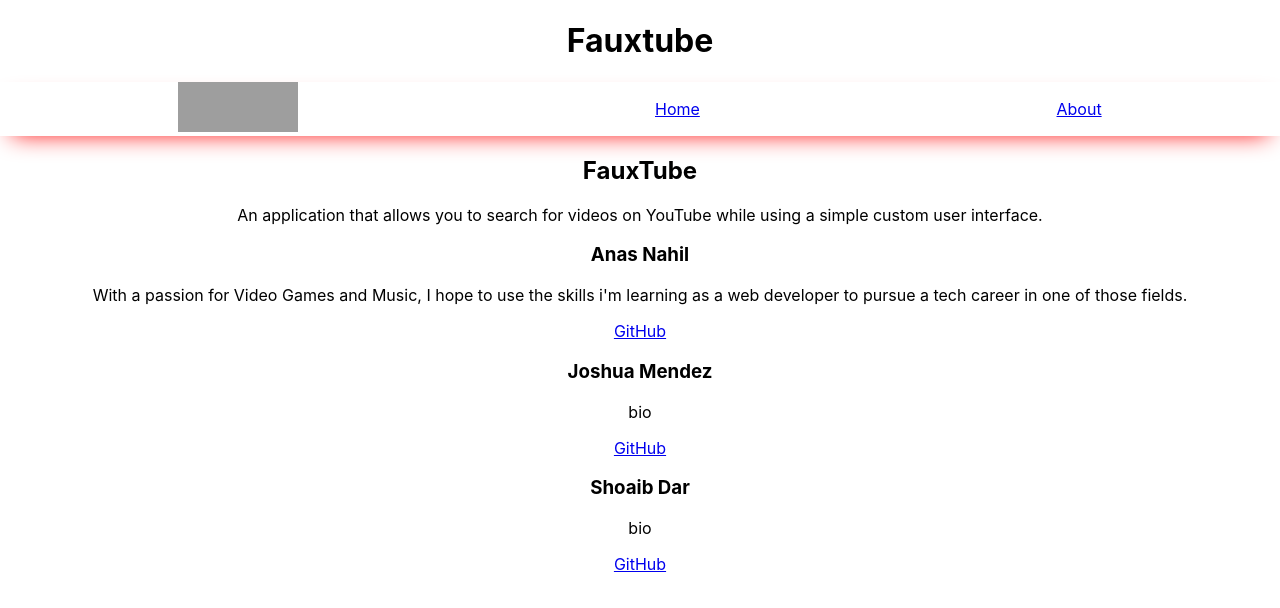
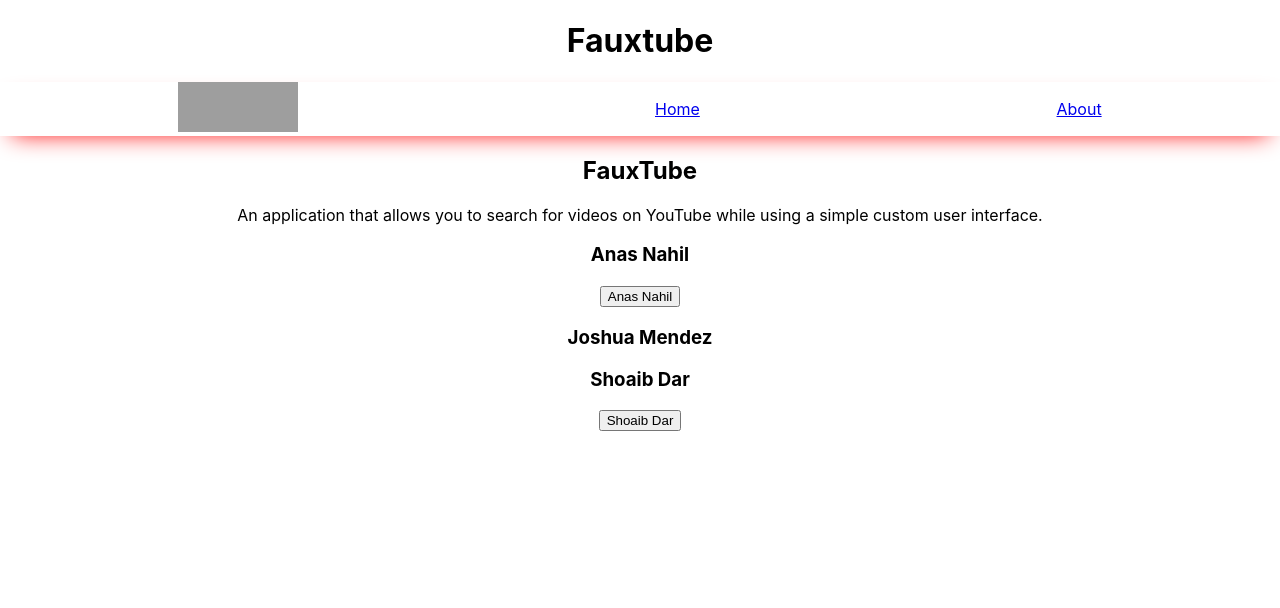
Before and after one commit to anas-na/FauxTube, a React (Create React App) app: page /AboutPage in a window 1280 px wide. Shown: the top 608 px of the page. Built offline with nearby package versions, Linux system fonts and the light colour scheme; grey boxes are pictures that could not be loaded.

Commit message:
updated bio

```diff
--- a/src/Components/AboutPage.js
+++ b/src/Components/AboutPage.js
@@ -1,19 +1,48 @@
 import './AboutPage.css'
+import { useState } from "react";
 
 const AboutPage = () => {
+
+    const [showBio, setShowBio] = useState(false)
+
+    const handleClick = () => {
+        setShowBio((prevShowBio) => !prevShowBio)
+    }
     return (<section className="aboutPageContainer">
         <h1>FauxTube</h1>
         <p>An application that allows you to search for videos on YouTube while using a simple custom user interface.</p>
         {/* Alphabetical Order */}
         <h3>Anas Nahil</h3>
+        <button onClick={handleClick}>{showBio ? "Anas Nahil" : "Anas Nahil"}</button>
+        {showBio ? (
+            <div>
                 <p>With a passion for Video Games and Music, I hope to use the skills i'm learning as a web developer to pursue a tech career in one of those fields.</p>
                 <a href="https://github.com/itsanasna" target='_blank'>GitHub</a>
-        <h3>Joshua Mendez</h3>
+            </div>
+        ) : (
+            null
+            )}
+        {/* <h3>Joshua Mendez</h3> */}
+        <h3 onClick={handleClick}>{showBio ? "Joshua Mendez" : "Joshua Mendez"}</h3>
+        {showBio ? (
+            <div>
                 <p>bio</p>
                 <a href="https://github.com/joshuafmendez" target='_blank'>GitHub</a>
+            </div>
+        ) : (
+            null
+            )}
         <h3>Shoaib Dar</h3>
+        <button onClick={handleClick}>{showBio ? "Shoaib Dar" : "Shoaib Dar"}</button>
+        {showBio ? (
+            <div>
                 <p>bio</p>
                 <a href="https://github.com/SDAR30" target='_blank'>GitHub</a>
+
+            </div>
+        ) : (
+            null
+            )}
     </section>)
 }
 
--- a/src/Components/HomePage.js
+++ b/src/Components/HomePage.js
@@ -9,7 +9,6 @@
     const getYouTube = async () => {
         const res = await axios.get(`https://www.googleapis.com/youtube/v3/search?part=snippet&maxResults=20&q=${input}&type=video&key=${process.env.REACT_APP_API_KEY}`);
         setVideos(res.data.items)
-        debugger
     }
 
     const handleSubmit = (e) => {
```
Lines whose indentation alone changed are shown as unchanged.
